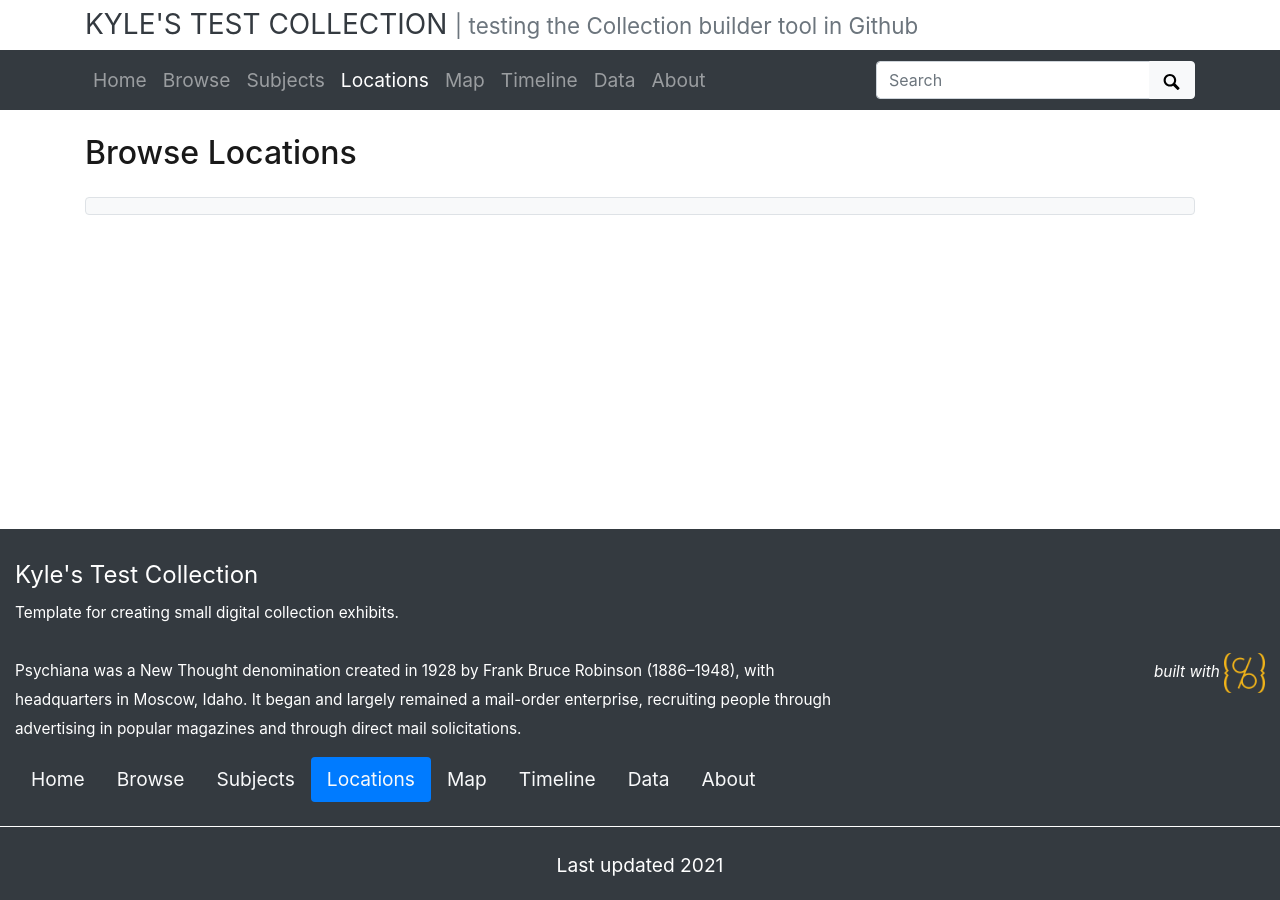
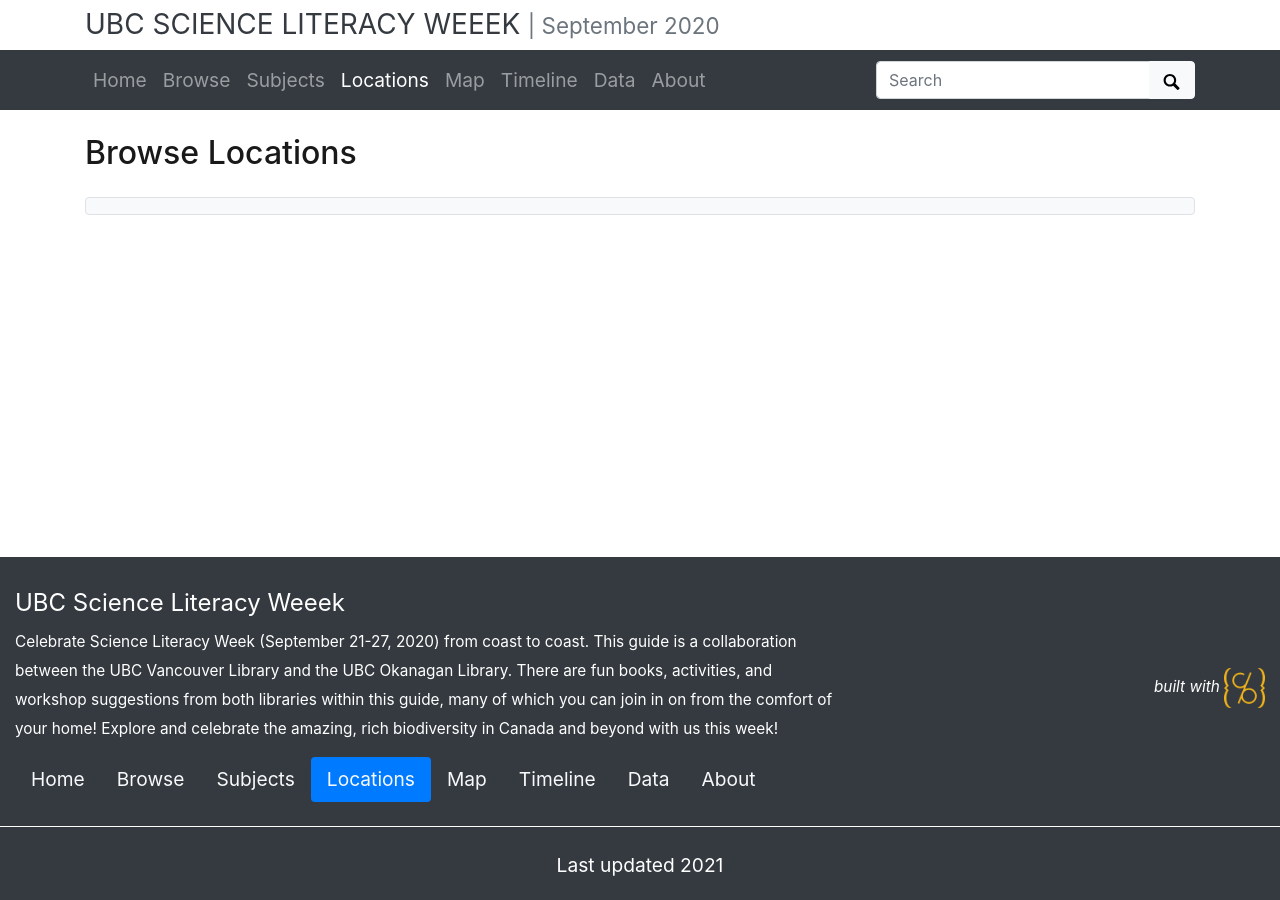
Before and after one commit to Woodward-Library/collectionBuilderExample, a Jekyll site: the page built from pages/locations.md, in a window 1280 px wide. Built offline with Jekyll 4.4.1, drawn with Linux system fonts in a browser that asks for light colours.

Commit message:
updates to images

```diff
--- a/_config.yml
+++ b/_config.yml
@@ -18,12 +18,16 @@ source-code: https://github.com/Woodward-Library/collectionBuilderExample
 # SITE SETTINGS
 #
 # title of site appears in banner
-title: Kyle's Test Collection
+title: UBC Science Literacy Weeek
 # tagline, a short phrase that will appear throughout the site in the top banner
-tagline: testing the Collection builder tool in Github
+tagline: September 2020
 # description appears in meta tags and other locations
 # this description might appear in search result lists, keep around 160 characters max
-description: "Template for creating small digital collection exhibits.<br><br>  Psychiana was a New Thought denomination created in 1928 by Frank Bruce Robinson (1886–1948), with headquarters in Moscow, Idaho. It began and largely remained a mail-order enterprise, recruiting people through advertising in popular magazines and through direct mail solicitations."
+description: "Celebrate Science Literacy Week (September 21-27, 2020) from coast to coast.
+
+This guide is a collaboration between the UBC Vancouver Library and the UBC Okanagan Library. There are fun books, activities, and workshop suggestions from both libraries within this guide, many of which you can join in on from the comfort of your home!
+
+Explore and celebrate the amazing, rich biodiversity in Canada and beyond with us this week!"
 # creator of the digital collection, to appear in meta tags; we typically use our GitHub usernames but feel free to just use your name
 author: Woodward Library
 
--- a/_data/theme.yml
+++ b/_data/theme.yml
@@ -8,7 +8,7 @@
 #
 # featured image is used in home page banner and in meta markup to represent the collection
 # use either an objectid (from an item in this collect), a relative location of an image in this repo, or a full url to an image elsewhere
-featured-image: psychiana038
+featured-image: ../objects/SciLitWeek2020_banner.jpg
 # optional: add extra padding around collection title for a larger image feature.
 home-title-y-padding: # Default is 8em
 # optional: change position of background image, center, top, bottom
```
Also changed, not shown: objects/SciLitWeek2020_banner.jpg (added).
